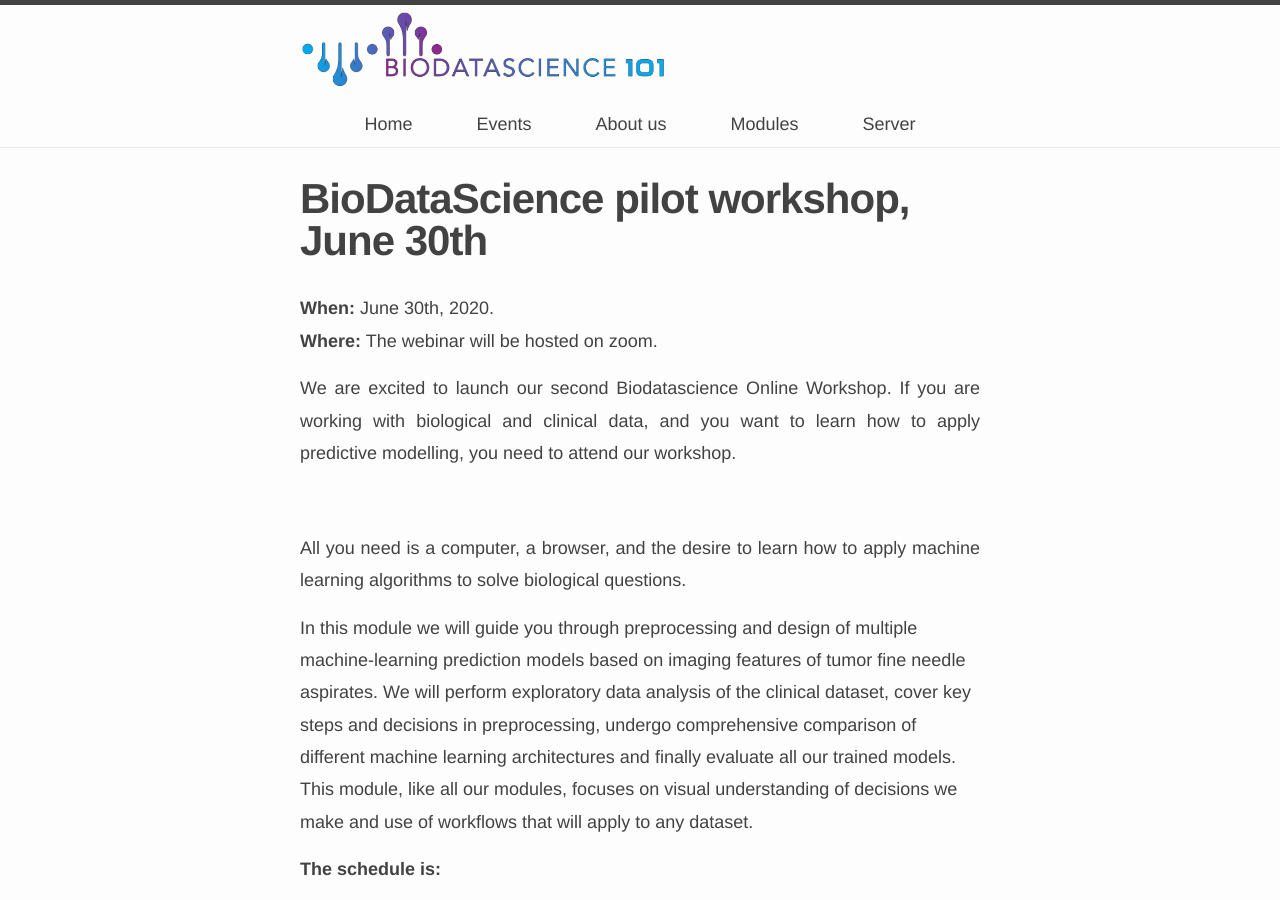
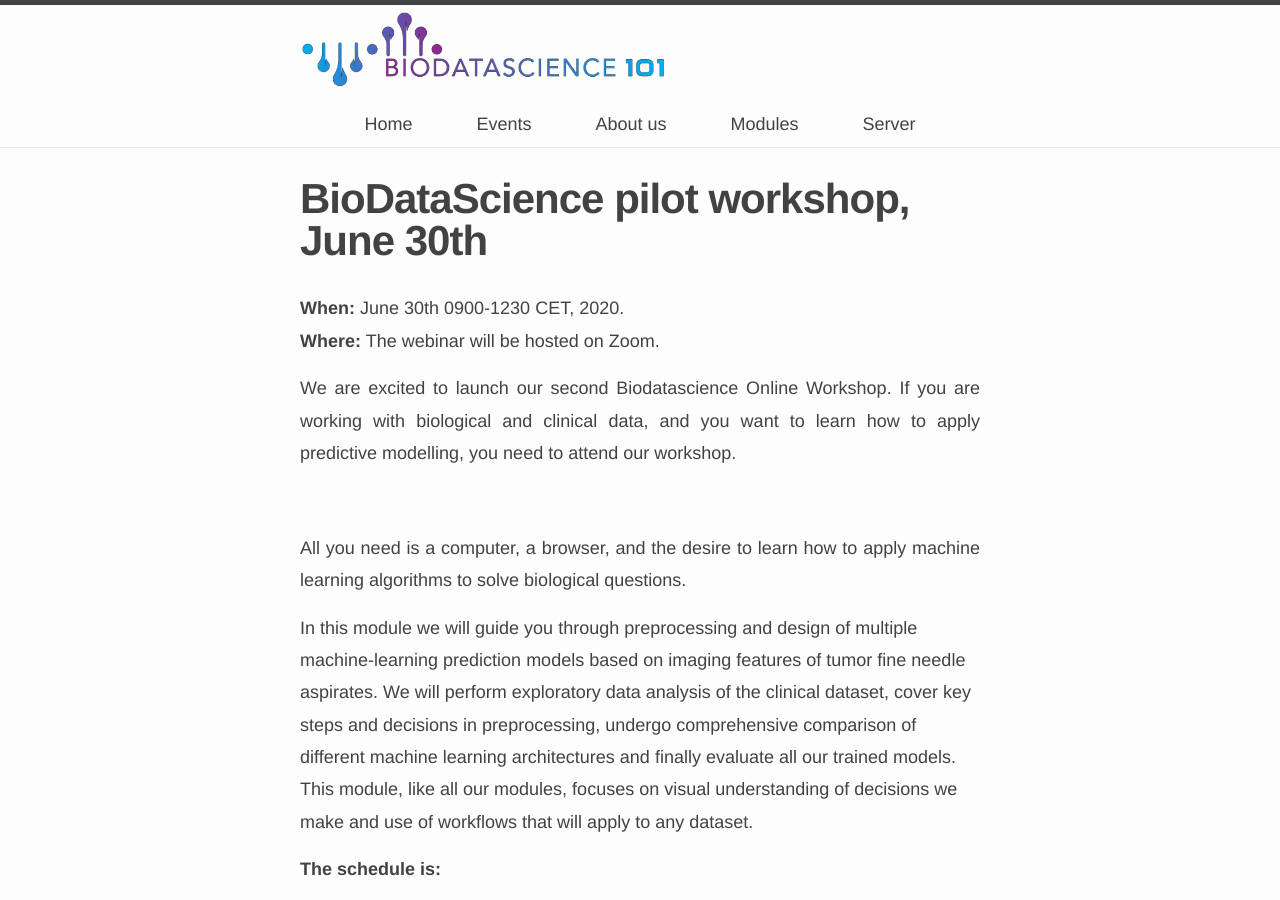
Before and after one commit to biodatascience101/BioDataScience101.github.io, a Jekyll site: the page built from _pages/webinar2/index.md, in a window 1280 px wide and 900 px high. Built offline with Jekyll 4.4.1, drawn with Linux system fonts in a browser that asks for light colours; nearby versions of some CDN libraries; grey boxes are pictures that could not be loaded.

Commit message:
Update index.md

```diff
--- a/_pages/webinar2/index.md
+++ b/_pages/webinar2/index.md
@@ -7,9 +7,9 @@ toggle: off
 rank: 9
 ---
 
-<b>When:</b> June 30th, 2020.
+<b>When:</b> June 30th 0900-1230 CET, 2020.
 <br>
-<b>Where:</b> The webinar will be hosted on zoom.
+<b>Where:</b> The webinar will be hosted on Zoom.
 <br>
 <p style="text-align:justify">We are excited to launch our second Biodatascience Online Workshop. If you are working with biological and clinical data, and you want to learn how to apply predictive modelling, you need to attend our workshop. </p>
  <br>
```
